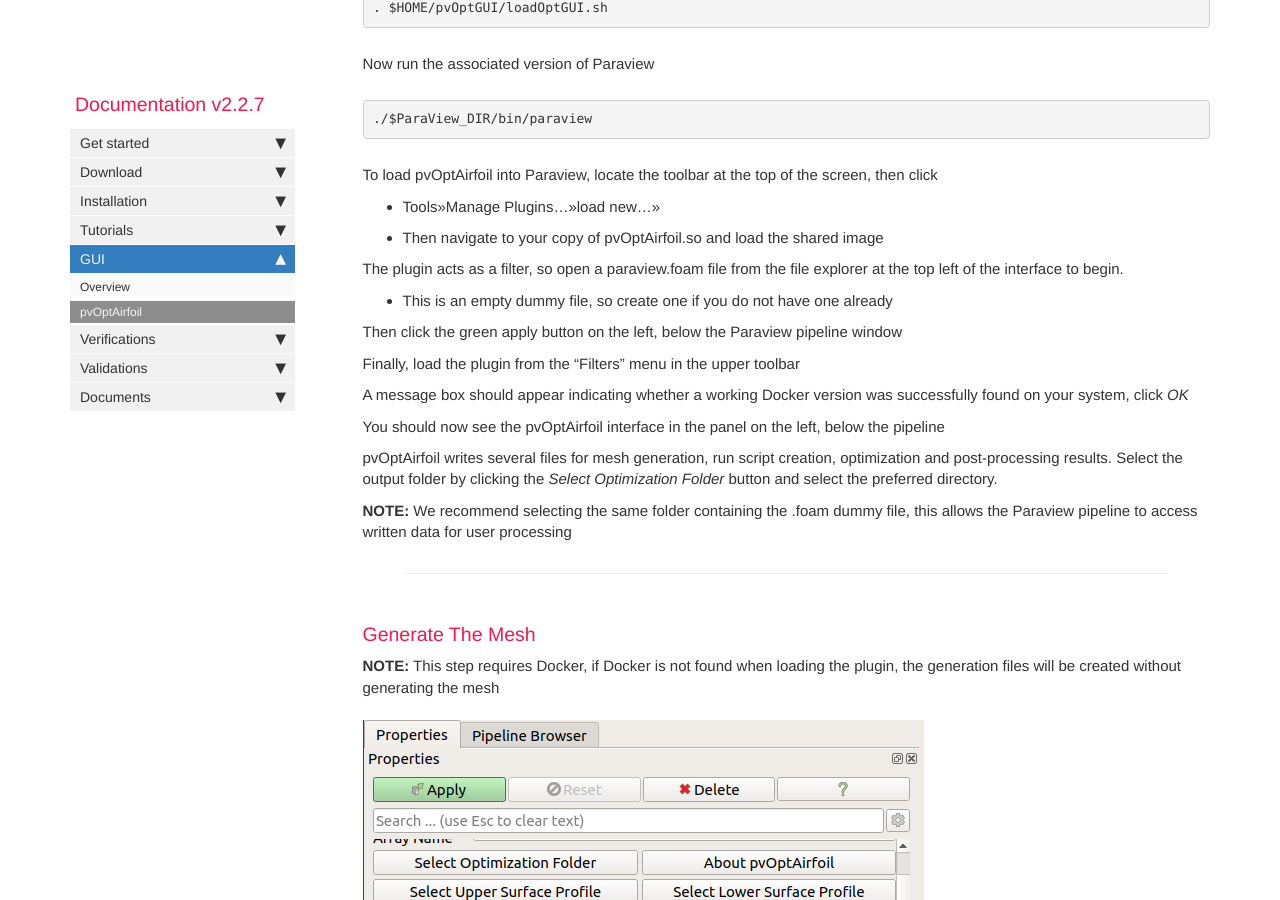
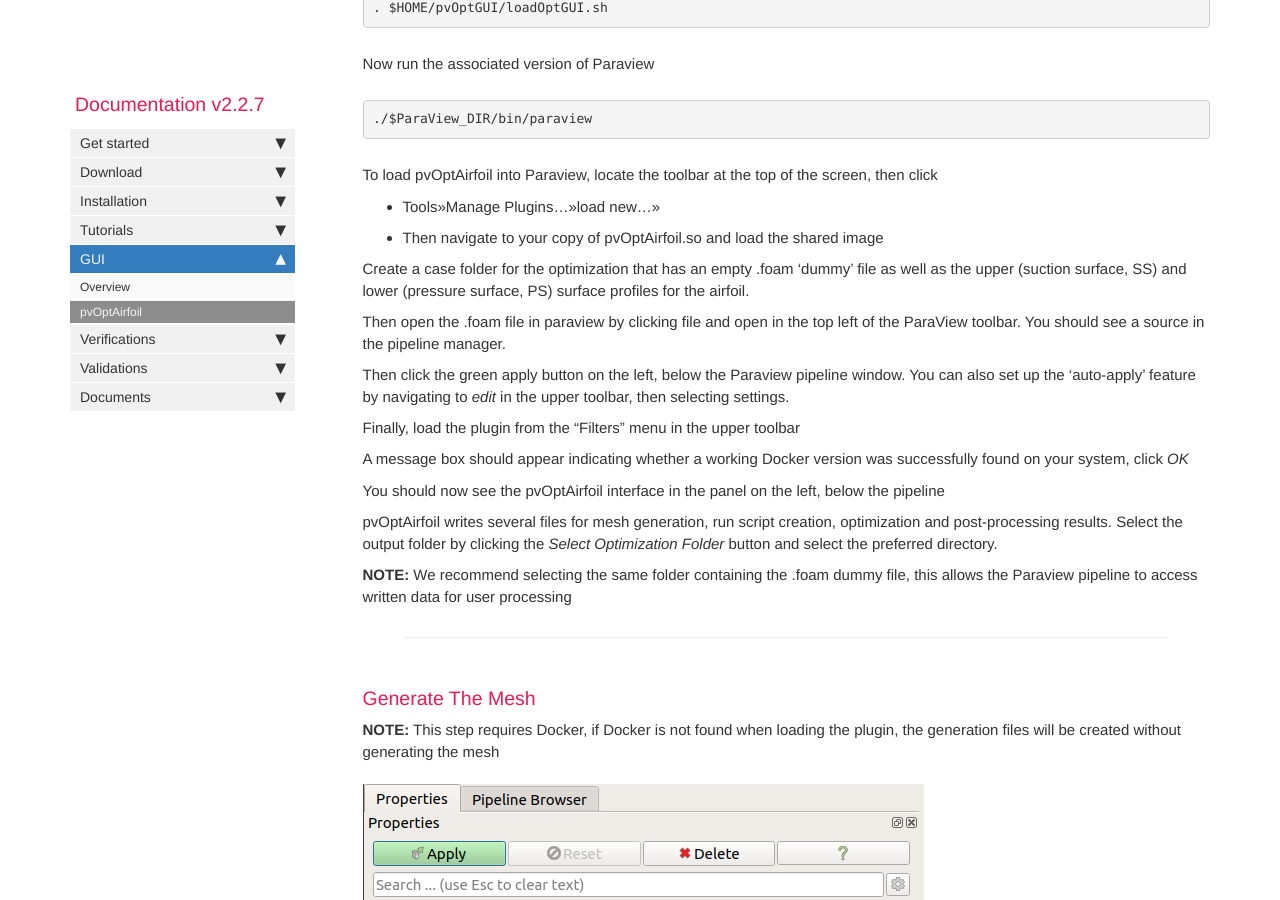
Before and after one commit to DAFoam/DAFoam.github.io, a Jekyll site: the page built from pages/mydoc/mydoc_gui_pvoptairfoil.md, in a window 1280 px wide and 900 px high, scrolled down 1126 px. Built offline with Jekyll 4.4.1, drawn with Linux system fonts in a browser that asks for light colours; comment, search, counter and statistics services are not loaded.

Commit message:
Update mydoc_gui_pvoptairfoil.md

```diff
--- a/pages/mydoc/mydoc_gui_pvoptairfoil.md
+++ b/pages/mydoc/mydoc_gui_pvoptairfoil.md
@@ -38,11 +38,11 @@ To load pvOptAirfoil into Paraview, locate the toolbar at the top of the screen,
 - Then navigate to your copy of pvOptAirfoil.so and load the shared image
 
 
-The plugin acts as a filter, so open a paraview.foam file from the file explorer at the top left of the interface to begin.
-- This is an empty dummy file, so create one if you do not have one already
+Create a case folder for the optimization that has an empty .foam 'dummy' file as well as the upper (suction surface, SS) and lower (pressure surface, PS) surface profiles for the airfoil.
 
+Then open the .foam file in paraview by clicking file and open in the top left of the ParaView toolbar. You should see a source in the pipeline manager.
 
-Then click the green apply button on the left, below the Paraview pipeline window
+Then click the green apply button on the left, below the Paraview pipeline window. You can also set up the 'auto-apply' feature by navigating to *edit* in the upper toolbar, then selecting settings.
 
 Finally, load the plugin from the "Filters" menu in the upper toolbar
 
```
